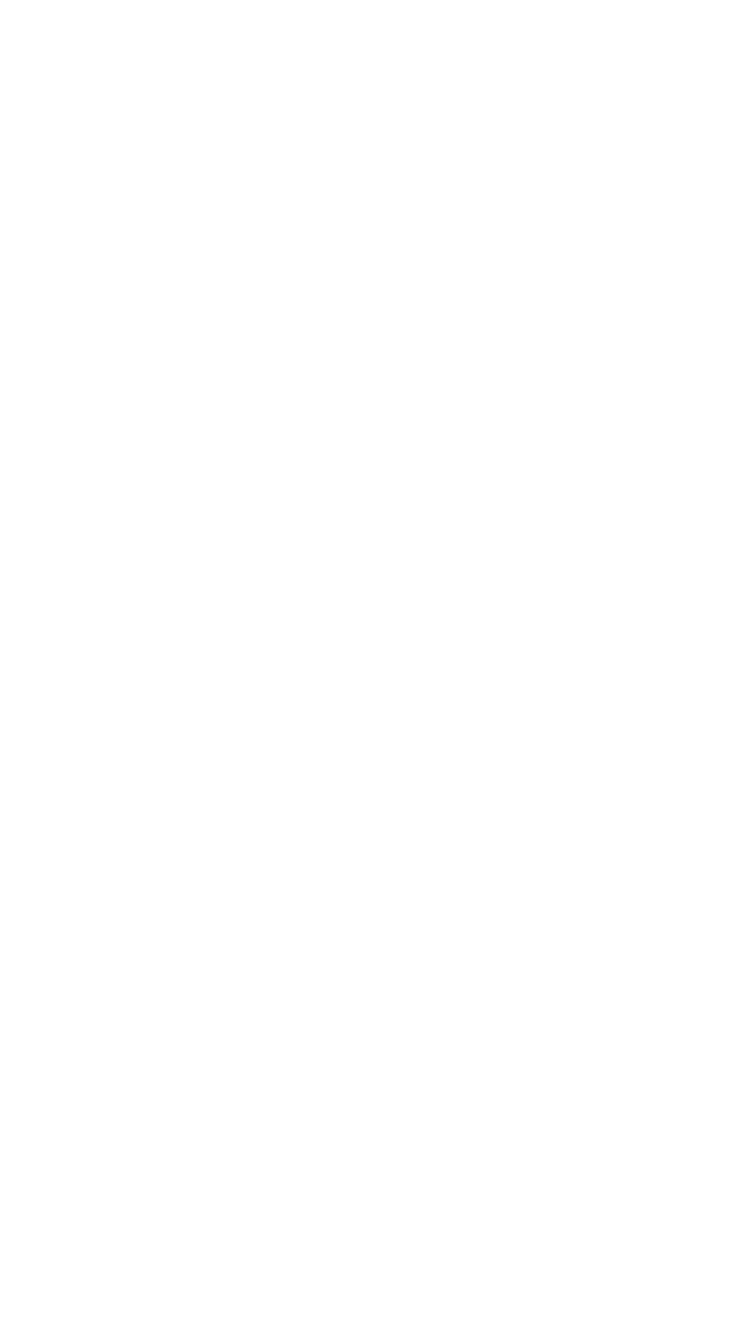
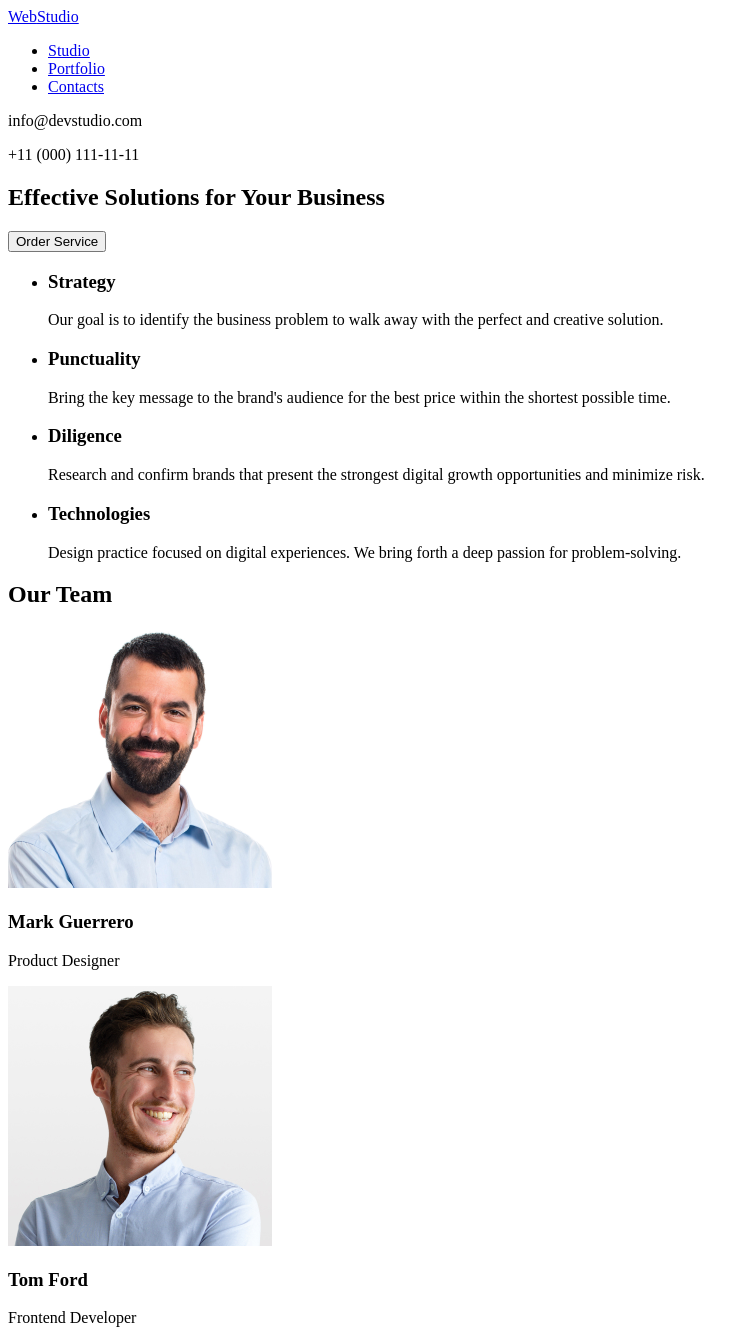
Before and after one commit to olenkachovgun/goit-markup-hw-01, a plain HTML site: page index.html in a window 1280 px wide. Shown: the top 1330 px of the page, without its empty margins (0-754 px from the left). Before the commit the page ends 800 px from the top, so only its background shows below. Drawn offline with Linux system fonts and the light colour scheme.

Commit message:
done task

```diff
--- a/index.html
+++ b/index.html
@@ -6,8 +6,89 @@
     <title>Document</title>
   </head>
   <body>
-    <header></header>
-    <main></main>
-    <footer></footer>
+    <header>
+      <a href="index.html"><span>Web</span><span>Studio</span> </a>
+      <nav>
+        <ul>
+          <li><a href="#">Studio</a></li>
+          <li><a href="#">Portfolio</a></li>
+          <li><a href="#">Contacts</a></li>
+        </ul>
+      </nav>
+      <p>info@devstudio.com</p>
+      <p>+11 (000) 111-11-11</p>
+    </header>
+    <main>
+      <section class="main-header">
+        <h1>Effective Solutions for Your Business</h1>
+        <button type="button">Order Service</button>
+      </section>
+      <section class="Advantages">
+        <ul>
+          <li>
+            <h3>Strategy</h3>
+            <p>
+              Our goal is to identify the business problem to walk away with the
+              perfect and creative solution.
+            </p>
+          </li>
+          <li>
+            <h3>Punctuality</h3>
+            <p>
+              Bring the key message to the brand's audience for the best price
+              within the shortest possible time.
+            </p>
+          </li>
+          <li>
+            <h3>Diligence</h3>
+            <p>
+              Research and confirm brands that present the strongest digital
+              growth opportunities and minimize risk.
+            </p>
+          </li>
+          <li>
+            <h3>Technologies</h3>
+            <p>
+              Design practice focused on digital experiences. We bring forth a
+              deep passion for problem-solving.
+            </p>
+          </li>
+        </ul>
+      </section>
+      <section class="team">
+        <h2>Our Team</h2>
+        <div>
+          <img src="images/img-3.jpg" alt="Product Designer foto" width="264" />
+          <h3>Mark Guerrero</h3>
+          <p>Product Designer</p>
+        </div>
+        <div>
+          <img
+            src="images/img-2.jpg"
+            alt="Frontend Developer foto"
+            width="264"
+          />
+          <h3>Tom Ford</h3>
+          <p>Frontend Developer</p>
+        </div>
+        <div>
+          <img src="images/img-1.jpg" alt="Marketing foto" width="264" />
+          <h3>Camila Garcia</h3>
+          <p>Marketing</p>
+        </div>
+        <div>
+          <img src="images/img.jpg" alt="UI Designer foto" width="264" />
+          <h3>Daniel Wilson</h3>
+          <p>UI Designer</p>
+        </div>
+      </section>
+    </main>
+    <footer>
+      <a href="index.html"><span>Web</span><span>Studio</span> </a>
+      <p>
+        Increase the flow of customers and sales for your business with digital
+        marketing & growth solutions.
+      </p>
+    </footer>
   </body>
 </html>
```
Also changed, not shown: images/Logo.svg (added), images/img-1.jpg (added), images/img-2.jpg (added), images/img-3.jpg (added), images/img.jpg (added).
